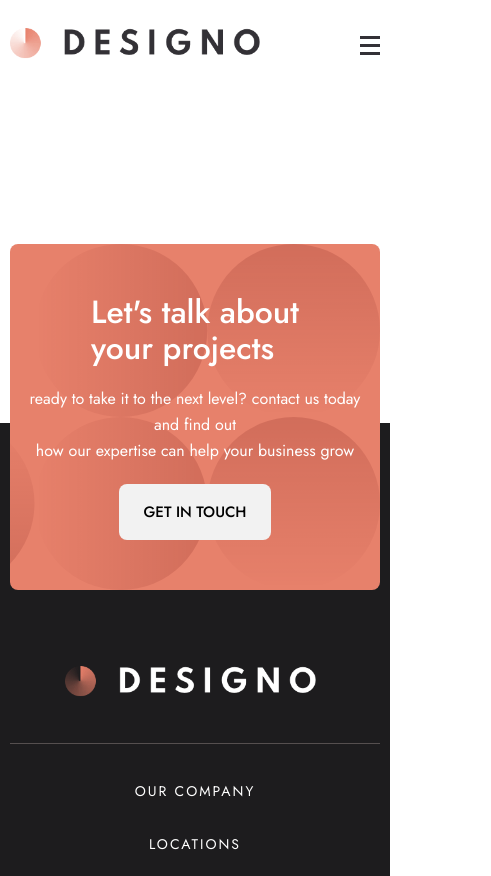
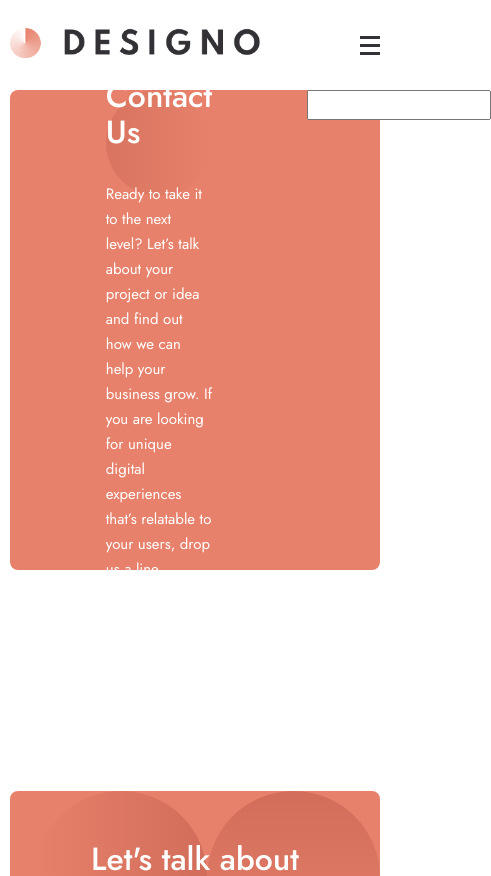
Before and after one commit to Aycom366/Designo-Multi-Page-Website, a React (Create React App) app: page /contact in a window 390 px wide. Shown: the top 876 px of the page, 491 px wide, since content can reach past the window. Built offline with nearby package versions, Linux system fonts and the light colour scheme.

Commit message:
Added full section scroll animation and also start works on the contact page

```diff
--- a/package.json
+++ b/package.json
@@ -8,6 +8,7 @@
     "@testing-library/user-event": "^12.8.3",
     "aos": "^2.3.4",
     "bootstrap": "^5.0.1",
+    "framer-motion": "^4.1.17",
     "leaflet": "^1.7.1",
     "react": "^17.0.2",
     "react-dom": "^17.0.2",
--- a/public/index.html
+++ b/public/index.html
@@ -3,41 +3,21 @@
   <head>
     <meta charset="utf-8" />
     <link rel="icon" href="%PUBLIC_URL%/favicon.ico" />
-    <meta name="viewport" content="width=device-width, initial-scale=1" />
+    <meta
+      name="viewport"
+      content="width=device-width, initial-scale=1  maximum-scale=1.0, user-scalable=no"
+    />
     <meta name="theme-color" content="#000000" />
     <meta
       name="description"
       content="Web site created using create-react-app"
     />
     <link rel="apple-touch-icon" href="%PUBLIC_URL%/logo192.png" />
-    <!--
-      manifest.json provides metadata used when your web app is installed on a
-      user's mobile device or desktop. See https://developers.google.com/web/fundamentals/web-app-manifest/
-    -->
     <link rel="manifest" href="%PUBLIC_URL%/manifest.json" />
-    <!--
-      Notice the use of %PUBLIC_URL% in the tags above.
-      It will be replaced with the URL of the `public` folder during the build.
-      Only files inside the `public` folder can be referenced from the HTML.
-
-      Unlike "/favicon.ico" or "favicon.ico", "%PUBLIC_URL%/favicon.ico" will
-      work correctly both with client-side routing and a non-root public URL.
-      Learn how to configure a non-root public URL by running `npm run build`.
-    -->
     <title>React App</title>
   </head>
   <body>
     <noscript>You need to enable JavaScript to run this app.</noscript>
     <div id="root"></div>
-    <!--
-      This HTML file is a template.
-      If you open it directly in the browser, you will see an empty page.
-
-      You can add webfonts, meta tags, or analytics to this file.
-      The build step will place the bundled scripts into the <body> tag.
-
-      To begin the development, run `npm start` or `yarn start`.
-      To create a production bundle, use `npm run build` or `yarn build`.
-    -->
   </body>
 </html>
--- a/src/component/Location.js
+++ b/src/component/Location.js
@@ -8,7 +8,11 @@ function Location() {
   return (
     <section className="about-location">
       <article className="about-container">
-        <aside data-aos="fade-left" className="aside-container-location">
+        <aside
+          style={{ overflow: 'hidden' }}
+          data-aos="fade-left"
+          className="aside-container-location"
+        >
           <div className="img-header media">
             <img src={canada} alt="canada" />
           </div>
@@ -20,7 +24,11 @@ function Location() {
           </div>
         </aside>
 
-        <aside data-aos="fade-down" className="aside-container-location">
+        <aside
+          style={{ overflow: 'hidden' }}
+          data-aos="fade-down"
+          className="aside-container-location"
+        >
           <div className="img-header media">
             <img src={australia} alt="australia" />
           </div>
@@ -31,7 +39,11 @@ function Location() {
             </Link>
           </div>
         </aside>
-        <aside data-aos="fade-left" className="aside-container-location">
+        <aside
+          style={{ overflow: 'hidden' }}
+          data-aos="fade-left"
+          className="aside-container-location"
+        >
           <div className="img-header media">
             <img src={unitedK} alt="United KingDom" />
           </div>
--- a/src/index.css
+++ b/src/index.css
@@ -3,6 +3,7 @@
 @import './pages/Designs/Designs.css';
 @import './pages/About/About.css';
 @import './pages/Location/Location.css';
+@import './pages/Contact/Contact.css';
 
 * {
   margin: 0;
--- a/src/pages/About/About.css
+++ b/src/pages/About/About.css
@@ -1,4 +1,8 @@
-@import url("https://fonts.googleapis.com/css2?family=Jost:wght@100;400;500;700&display=swap");
+@import url('https://fonts.googleapis.com/css2?family=Jost:wght@100;400;500;700&display=swap');
+
+html {
+  overflow-x: hidden;
+}
 
 h1 {
   font-weight: 500;
@@ -146,7 +150,7 @@ p {
 }
 
 .talent::after {
-  content: "";
+  content: '';
   position: absolute;
   top: -50%;
   left: 0;
@@ -167,6 +171,7 @@ p {
   height: 640px;
   background: #fdf3f0;
   border-radius: var(--Border-Radius);
+  overflow: hidden;
 }
 
 .talent-info-container {
@@ -229,7 +234,7 @@ p {
 
   .about-hero-container::after {
     position: absolute;
-    content: "";
+    content: '';
     top: 0;
     left: -10%;
     width: 100%;
--- a/src/pages/About/About.js
+++ b/src/pages/About/About.js
@@ -6,7 +6,7 @@ function About() {
     <main className="main-about">
       <section className="about-hero">
         <article className="about-hero-container">
-          <aside className="about-info-container">
+          <aside data-aos="fade-right" className="about-info-container">
             <h1>About us</h1>
             <p>
               Founded in 2010, we are a creative agency that produces lasting
@@ -16,7 +16,7 @@ function About() {
               and digital experiences that connect with our clients’ audiences.
             </p>
           </aside>
-          <aside className="about-img"></aside>
+          <aside data-aos="zoom-in" className="about-img"></aside>
         </article>
       </section>
 
--- a/src/pages/Contact/Contact.css
+++ b/src/pages/Contact/Contact.css
@@ -0,0 +1,81 @@
+@import url('https://fonts.googleapis.com/css2?family=Jost:wght@100;400;500;700&display=swap');
+
+.contact h1 {
+  font-size: 48px;
+  font-weight: 500;
+  line-height: 48px;
+  margin-bottom: 32px;
+
+  color: white;
+}
+
+.contact p {
+  font-size: 16px;
+  line-height: 26px;
+  font-weight: 400;
+  color: white;
+}
+
+.contact input {
+  font-size: 15px;
+  line-height: 26px;
+}
+
+.main-contact {
+  width: 100%;
+  height: 100%;
+}
+
+.contact {
+  width: 100%;
+  height: auto;
+}
+
+.contact-container {
+  background: #e7816b;
+  border-radius: var(--Border-Radius);
+  height: 480px;
+  display: flex;
+  padding: 0 96px;
+  max-width: 1400px;
+  margin: 0 auto;
+  width: 95vw;
+}
+.contact-details {
+  background-image: url(../../images/Shared/bg-pattern-small-circle.svg);
+  background-size: contain;
+  background-position: right top center;
+  background-repeat: no-repeat;
+  height: 100%;
+  width: 100%;
+  flex-basis: 60%;
+  display: flex;
+  justify-content: center;
+  flex-direction: column;
+  margin-right: 95px;
+}
+
+.contact-information {
+  flex-basis: 40%;
+  width: 100%;
+  height: 100%;
+  display: flex;
+  flex-direction: column;
+}
+
+@media screen and (max-width: 982px) {
+  .contact h1 {
+    font-size: 32px;
+    line-height: 36px;
+  }
+  .contact p {
+    font-size: 15px;
+    line-height: 25px;
+  }
+}
+
+@media screen and (max-width: 600px) {
+  .main-contact {
+    margin-top: 90px;
+  }
+}
--- a/src/pages/Contact/Contact.js
+++ b/src/pages/Contact/Contact.js
@@ -1,7 +1,30 @@
 import React from 'react';
 
 function Contact() {
-  return <div>hellow from contact</div>;
+  return (
+    <main className="main-contact">
+      <section className="contact">
+        <section className="contact-container">
+          <article className="contact-details">
+            <h1>Contact Us</h1>
+            <p>
+              Ready to take it to the next level? Let’s talk about your project
+              or idea and find out how we can help your business grow. If you
+              are looking for unique digital experiences that’s relatable to
+              your users, drop us a line.
+            </p>
+          </article>
+          <article className="contact-information">
+            <form action="" className="forminformation">
+              <aside className="form-inputs">
+                <input type="text" name="FullName" />
+              </aside>
+            </form>
+          </article>
+        </section>
+      </section>
+    </main>
+  );
 }
 
 export default Contact;
--- a/src/pages/Designs/Designs.js
+++ b/src/pages/Designs/Designs.js
@@ -21,7 +21,7 @@ function Designs() {
 
       <main class="design-main">
         <section className="section-design">
-          <article className="section-design-container">
+          <article data-aos="zoom-in" className="section-design-container">
             <h1>{location.state.title}</h1>
             <p>{location.state.subTitle}</p>
           </article>
@@ -30,7 +30,11 @@ function Designs() {
           <div className="section-image-container">
             {location.state.infoArray.map((item, index) => {
               return (
-                <article key={index} className="details-container">
+                <article
+                  key={index}
+                  data-aos={`${index % 2 === 1 ? 'fade-right' : 'flip-up'}`}
+                  className="details-container"
+                >
                   <div className={` ${item.name} details `}></div>
                   <div className="details-info">
                     <h3>{item.name}</h3>
@@ -45,6 +49,7 @@ function Designs() {
           <div className="section-link-container">
             {newTitle !== 'Web Design' && (
               <Link
+                data-aos="fade-left"
                 className="web-designers link-container"
                 to={{
                   pathname: '/designs',
@@ -62,6 +67,7 @@ function Designs() {
             )}
             {newTitle !== 'App Design' && (
               <Link
+                data-aos="zoom-in"
                 className="app-designers link-container"
                 to={{
                   pathname: '/designs',
@@ -79,6 +85,7 @@ function Designs() {
             )}
             {newTitle !== 'Graphic Design' && (
               <Link
+                data-aos="fade-left"
                 className="graphic-designers link-container"
                 to={{
                   pathname: '/designs',
--- a/src/pages/Home/Home.js
+++ b/src/pages/Home/Home.js
@@ -15,7 +15,7 @@ function Home() {
     <>
       <ScrollToTopDesign />
       <section className="section">
-        <article className="section-left">
+        <article data-aos="fade-up" className="section-left">
           <h1>Award-winning custom designs and digital branding solutions</h1>
           <p>
             With over 10 years in the industry, we are experienced in creating
@@ -26,7 +26,7 @@ function Home() {
             <button className="learnmore">Learn more</button>
           </Link>
         </article>
-        <article className="section-right">
+        <article data-aos="fade-right" className="section-right">
           <div className="phone">
             <img src={phone} alt="Phone" />
           </div>
```
Also changed, not shown: src/pages/Location/Location.js (+12 -6 lines), 1 other file (tests, documents, lock files or other folders).
